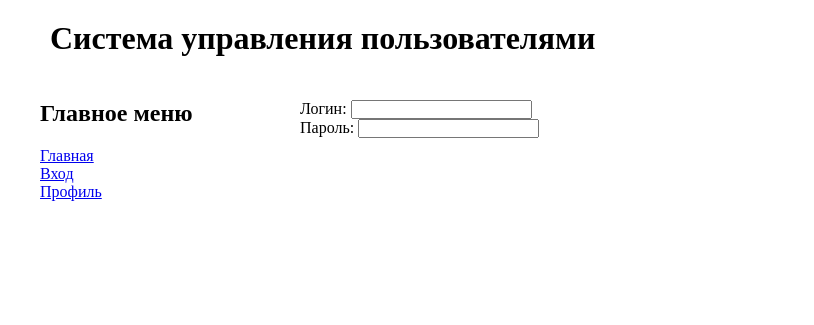
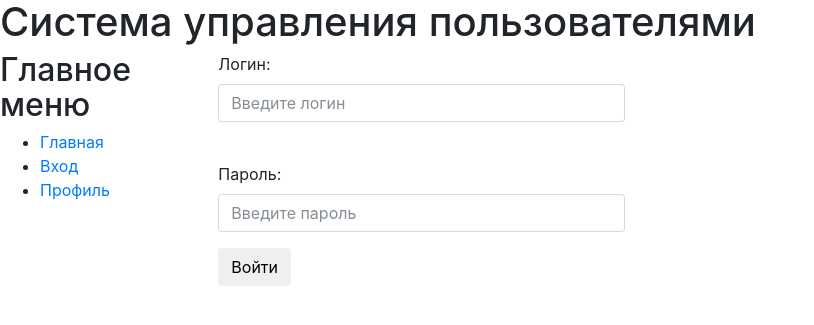
Before and after one commit to Neo54213/users, a PHP site: page /index.php?id=sign_in in a window 1280 px wide. Shown: the top 325 px of the page, without its empty margins (0-814 px from the left). Run offline with PHP 8.4, Linux system fonts and the light colour scheme; data that the repository does not hold is empty.

Commit message:
Some style changes

```diff
--- a/inc/main.php
+++ b/inc/main.php
@@ -1,5 +1,5 @@
 <h2>Список пользователей</h2>
-<table>
+<table class="table">
     <thead>
         <th>Логин</th><th>ФИО</th><th>Электронная почта</th><th>Права</th>
     </thead>
@@ -19,3 +19,4 @@ if($result){
 }
 ?>
 </table>
+<button id="plusUser">+</button>
--- a/inc/sign_in.php
+++ b/inc/sign_in.php
@@ -1,4 +1,11 @@
-<form method="" action="">
-    <label for='login'>Логин: </label><input type="text" id='login'><br>
-    <label for='password'>Пароль: </label><input type="password">
+<form role="form" method="" action="">
+    <div class="form-group">
+        <label for='login'>Логин: </label>
+        <input class='form-control' placeholder="Введите логин" type="text" id='login'><br>
+    </div>
+    <div class="form-group">
+        <label for='password'>Пароль: </label>
+        <input class="form-control" placeholder="Введите пароль" id="password" type="password">
+    </div>
+    <button type="submit" class="btn btn-default">Войти</button>
 </form>
--- a/index.php
+++ b/index.php
@@ -17,21 +17,25 @@ mysqli_close($link);
 <html>
 <head>
     <title>Пользователи</title>
-    <link rel="stylesheet" href="main.css">
+    <!--link rel="stylesheet" href="main.css"-->
+    <link rel="stylesheet" href="https://maxcdn.bootstrapcdn.com/bootstrap/4.0.0-beta/css/bootstrap.min.css" integrity="sha384-/Y6pD6FV/Vv2HJnA6t+vslU6fwYXjCFtcEpHbNJ0lyAFsXTsjBbfaDjzALeQsN6M" crossorigin="anonymous">
 </head>
 <body>
 <h1>Система управления пользователями</h1>
+<div class="row">
+    <div class="col-md-2">
         <nav>
             <h2>Главное меню</h2>
-    <ul id="main-menu-list">
+            <ul id="mainMenuList">
                 <li><a href="index.php">Главная</a></li>
                 <li><a href="index.php?id=sign_in">Вход</a></li>
                 <li><a href="index.php?id=profile">Профиль</a></li>
             </ul>
         </nav>
-<section>
+    </div>
+    <div class="col-md-4">
         <?php require_once 'inc/routing.php'; ?>
-</section>
-
+    </div>
+</div>
 </body>
 </html>
--- a/main.css
+++ b/main.css
@@ -8,17 +8,11 @@ nav{
     left: 40px;
     top: 100px;
 }
-table{
-    border-collapse: collapse;
-}
 section{
     position: absolute;
     left: 300px;
     top: 100px;
-}
-td, th{
-    border: 1px solid black;
-    padding: 3px;
+    width: 400px;
 }
 ul{
     list-style-type: none;
@@ -27,9 +21,13 @@ h1{
     margin-left: 50px;
     margin-top: 20px;
 }
-#main-menu-list{
+#mainMenuList{
     margin-top: 20px;
 }
 h2{
     margin-bottom: 10px;
 }
+#plusUser{
+    width: inherit;
+    height: 30px;
+}
```
Lines whose indentation alone changed are shown as unchanged.
